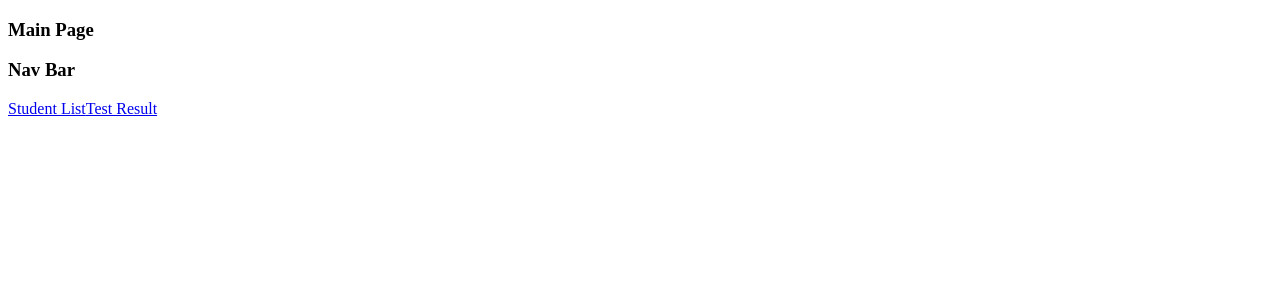
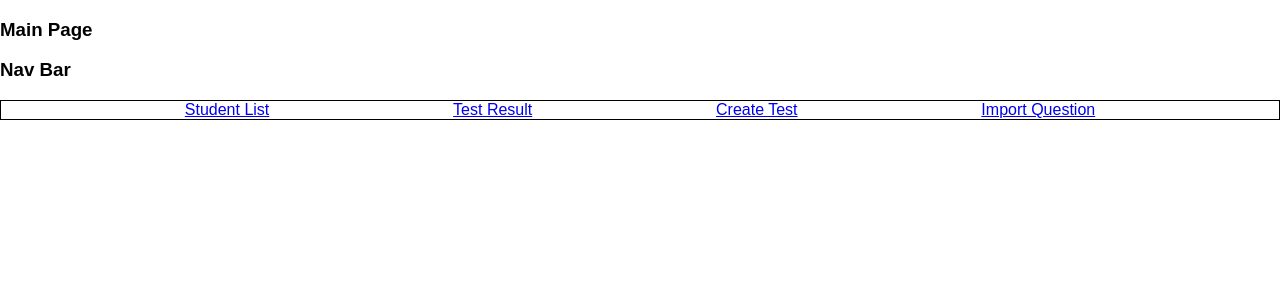
Before and after one commit to JinwooOh/CS200-testing-service, a React (Create React App) app in the folder client/: page / in a window 1280 px wide. Shown: the top 300 px of the page. Built offline with nearby package versions, Linux system fonts and the light colour scheme; no server answers.

Commit message:
add css for nav

```diff
--- /dev/null
+++ b/client/src/components/CreateTest.js
@@ -0,0 +1,13 @@
+import React, { Component } from 'react';
+import Nav from './Nav';
+
+export default class CreateTest extends Component {
+  render() {
+    return (
+      <div>
+        <Nav />
+        <p>CreateTest Component</p>
+      </div>
+    );
+  }
+}
--- /dev/null
+++ b/client/src/components/ImportQ.js
@@ -0,0 +1,13 @@
+import React, { Component } from 'react';
+import Nav from './Nav';
+
+export default class ImportQ extends Component {
+  render() {
+    return (
+      <div>
+        <Nav />
+        <p>ImportQ Component</p>
+      </div>
+    );
+  }
+}
--- a/client/src/components/Nav.js
+++ b/client/src/components/Nav.js
@@ -6,8 +6,12 @@ class Nav extends Component {
     return (
       <div>
         <h3>Nav Bar</h3>
-        <Link to="/studentlist">Student List</Link>
-        <Link to="/testresult">Test Result</Link>
+        <div className="nav">
+          <Link to="/studentlist">Student List</Link>
+          <Link to="/testresult">Test Result</Link>
+          <Link to="/createtest">Create Test</Link>
+          <Link to="/importquestion">Import Question</Link>
+        </div>
       </div>
     );
   }
--- a/client/src/components/Router.js
+++ b/client/src/components/Router.js
@@ -4,6 +4,8 @@ import { BrowserRouter, Route, Switch } from 'react-router-dom';
 import App from './App';
 import StudentList from './StudentList';
 import TestResult from './TestResult';
+import CreateTest from './CreateTest';
+import ImportQ from './ImportQ';
 
 const baseUrl = process.env.PUBLIC_URL;
 const Router = () => (
@@ -12,6 +14,8 @@ const Router = () => (
       <Route exact path={`${baseUrl}/`} component={App} />
       <Route path={`${baseUrl}/studentlist`} component={StudentList} />
       <Route path={`${baseUrl}/testresult`} component={TestResult} />
+      <Route path={`${baseUrl}/createtest`} component={CreateTest} />
+      <Route path={`${baseUrl}/importquestion`} component={ImportQ} />
     </Switch>
   </BrowserRouter>
 );
--- a/client/src/css/style.css
+++ b/client/src/css/style.css
@@ -3,3 +3,10 @@ body {
   padding: 0;
   font-family: sans-serif;
 }
+
+.nav{
+  border: 1px solid black;
+  display: flex;
+  align-items: center;
+  justify-content: space-evenly;
+}
--- a/client/src/index.js
+++ b/client/src/index.js
@@ -1,5 +1,6 @@
 import React from 'react';
 import ReactDOM from 'react-dom';
 import Router from './components/Router';
+import './css/style.css';
 
 ReactDOM.render(<Router />, document.getElementById('main'));
```
